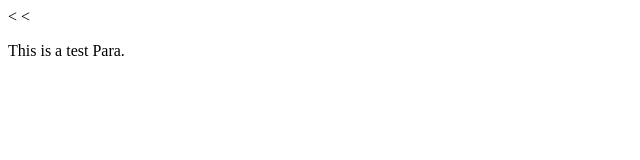
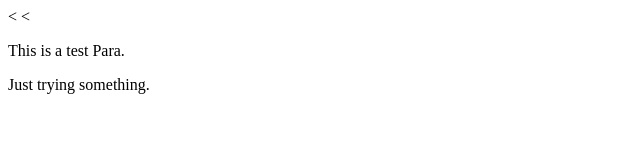
Before and after one commit to djmehta/newGitTest, a plain HTML site: page index.html in a window 1280 px wide. Shown: the whole page, without its empty margins (0-640 px from the left). Drawn offline with Linux system fonts and the light colour scheme.

Commit message:
added the new p tag

```diff
--- a/index.html
+++ b/index.html
@@ -6,5 +6,6 @@
   </head>
   <body>
     <<p>This is a test Para.</p>
+    <p> Just trying something. </p>
   </body>
 </html>
```
